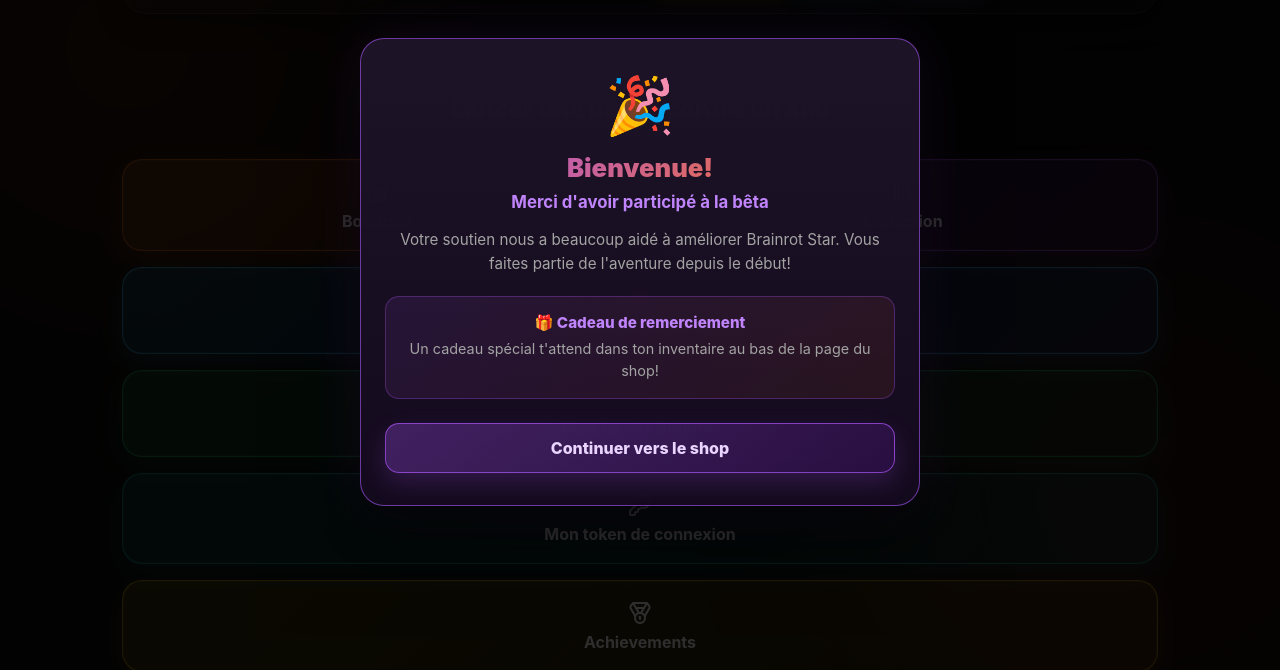
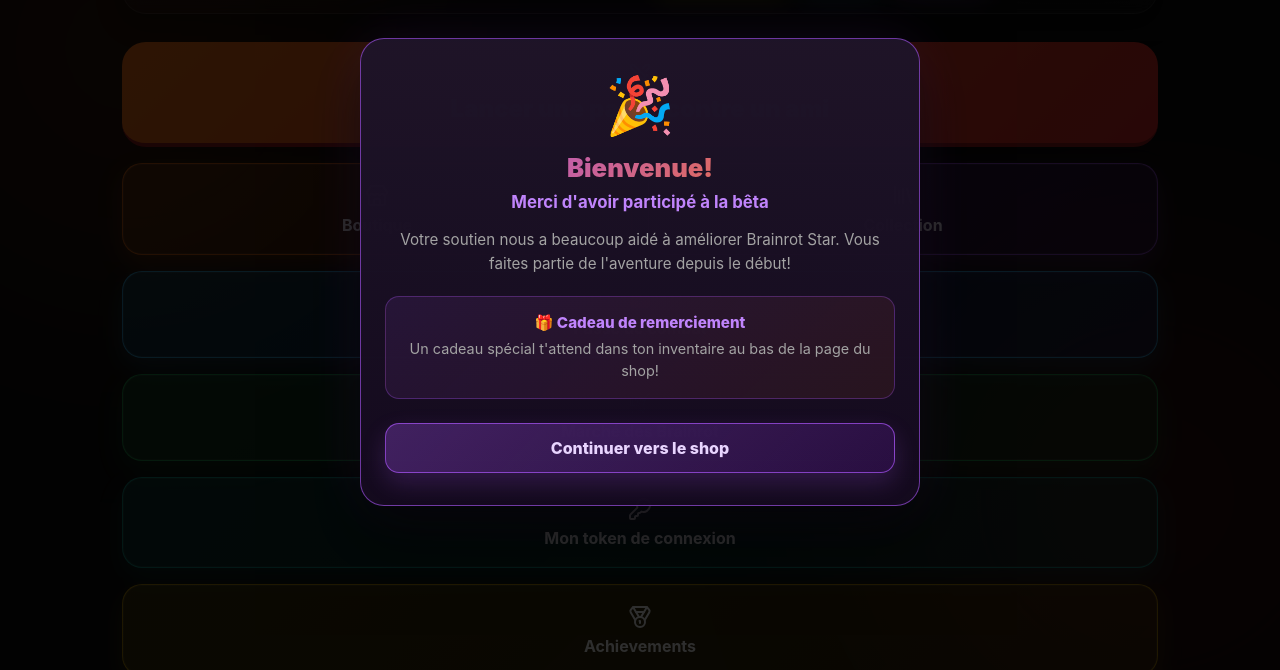
Before and after one commit to schoolllex/BrainrotStars, a plain HTML site: page index/index.html in a window 1280 px wide. Shown: the part 128-798 px from the top of the page. Drawn offline with nearby package versions, Linux system fonts and the light colour scheme; no server answers.

Commit message:
Enfin la vraie mise en prod

```diff
--- a/index/script.js
+++ b/index/script.js
@@ -159,7 +159,7 @@
     },
 
     bindEvents() {
-        const playFriendBtn = document.getElementById('btn-play-friend');
+        const playFriendBtn = document.querySelector('.btn-play');
         if (playFriendBtn) {
             playFriendBtn.addEventListener('click', (e) => {
                 e.preventDefault();
--- a/index/style.css
+++ b/index/style.css
@@ -205,9 +205,9 @@
     gap: 0.5rem;
 
     padding: 1.25rem;
-    background: var(--primary-grad);
-    border: none;
-    border-bottom: 4px solid #991b1b;
+    background: var(--primary-grad) !important;
+    border: none !important;
+    border-bottom: 4px solid #991b1b !important;
     border-radius: 24px;
     color: white;
     font-size: 1.5rem;
```
